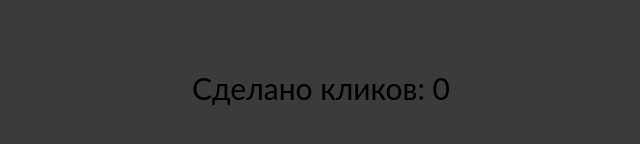
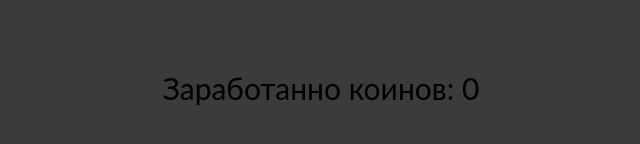
Before and after one commit to DevRasswet/Meditation-Cliker, a plain HTML site: page index.html in a window 1280 px wide. Shown: the part 272-416 px from the top of the page, 319-959 px from the left. Drawn offline with Linux system fonts and the light colour scheme.

Commit message:
beta index.html

```diff
--- a/index.html
+++ b/index.html
@@ -7,7 +7,7 @@
     <link rel="stylesheet" href="style.css">
 </head>
 <body>
-  <span class="clicks">Сделано кликов: <span id="clikscountSpan">0</span> </span>
+  <span class="clicks">Заработанно коинов: <span id="clikscountSpan">0</span> </span>
 
 
   <script src = "script.js"></script>
```
